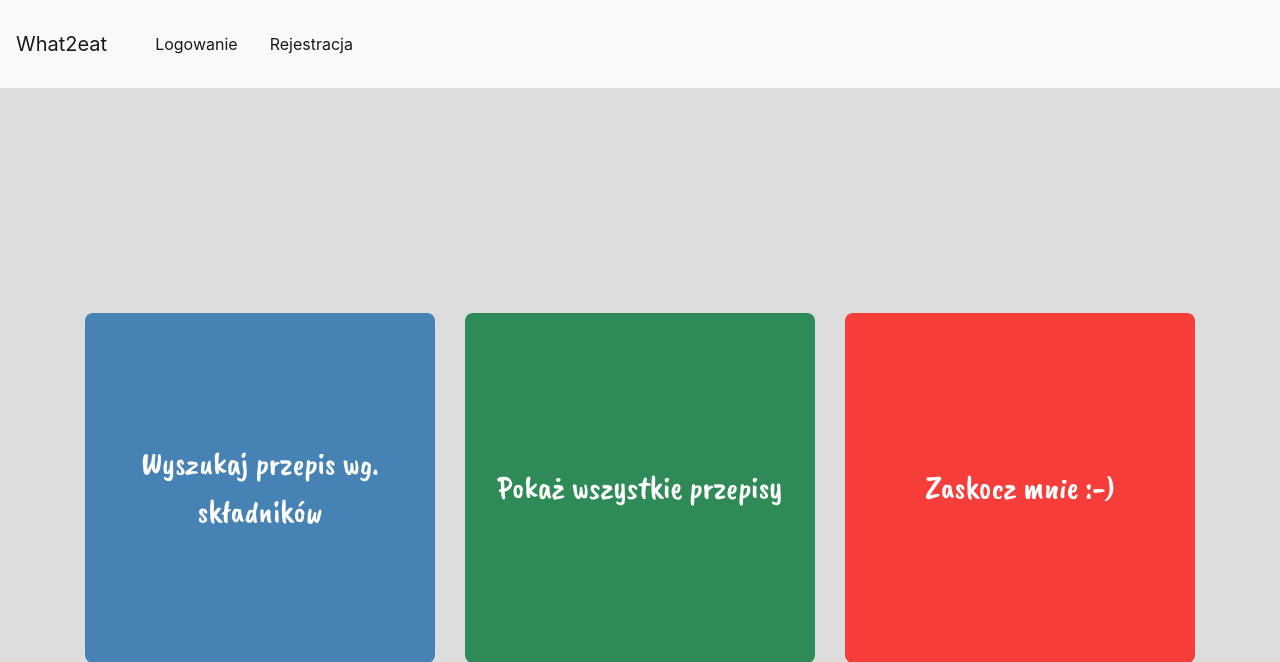
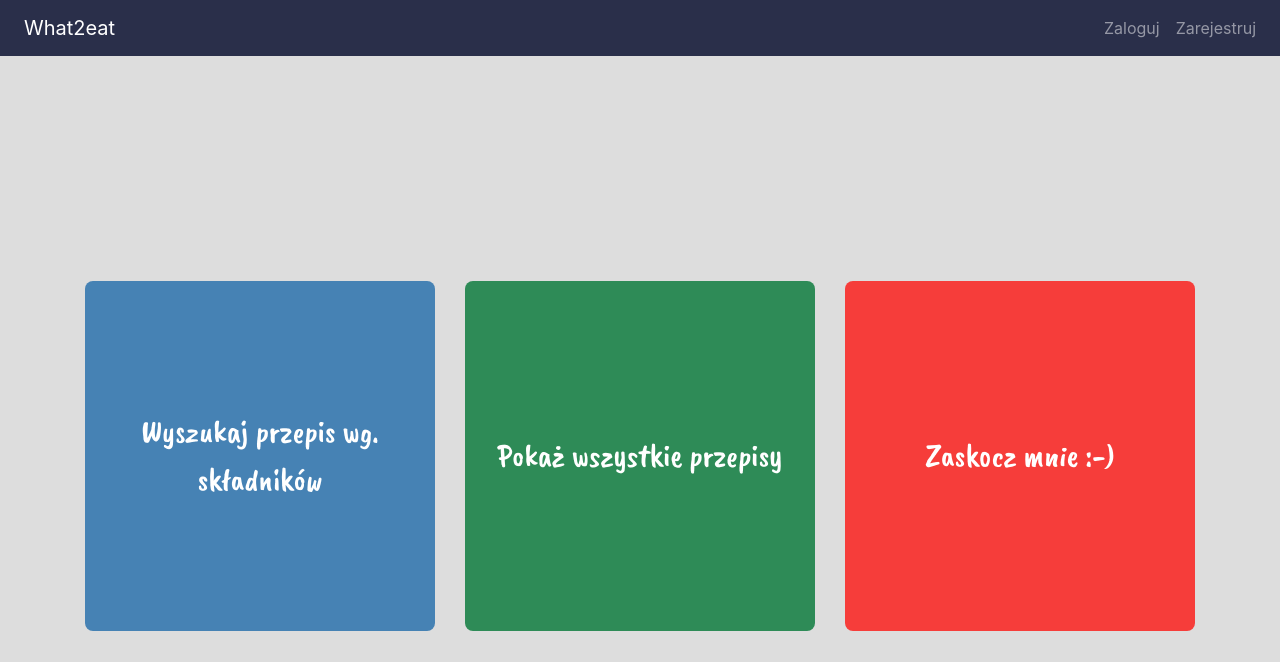
Before and after one commit to trzeciak000/Projekt-Kompetencyjny, a PHP site: page /Projekt-Kompetencyjny/ in a window 1280 px wide. Shown: the top 662 px of the page. After the commit the page ends 631 px from the top, so only its background shows below. Run offline with PHP 8.4, Linux system fonts and the light colour scheme; some libraries are stand-ins or nearby versions.

Commit message:
Wstępnie wystylowany navbar

```diff
--- a/main_panel.php
+++ b/main_panel.php
@@ -1,19 +1,22 @@
 <?php
     session_start();
 ?>
-<nav class="navbar navbar-expand-lg navbar-light bg-light">
-    <a class="navbar-brand" href="<?php echo ROOT_URL; ?>">What2eat</a>
-    <div class="navbar panel" id="navbarText">
-    <span class="navbar-text justify-content-end">
-      <ul class="nav">
-        <?php if(isset($_SESSION['zalogowany'])) : ?>
-            <li><a class="nav-link" href="#">Witaj <?php echo $_SESSION['dane_usera']['login']; ?></a></li>
-            <li><a class="nav-link" href="<?php echo ROOT_PATH; ?>views/user/logout.php">Wyloguj</a></li>
-        <?php else : ?>
-            <li><a class="nav-link" href="<?php echo ROOT_PATH; ?>views/user/logowanie.php">Logowanie</a></li>
-            <li><a class="nav-link" href="<?php echo ROOT_PATH; ?>views/user/rejestracja.php">Rejestracja</a></li>
-        <?php endif; ?>
-      </ul>
-    </span>
-</div>
+<nav id="mainNavbar" class="navbar navbar-dark navbar-expand-lg" style="background-color: #2a2f4a;">
+	<a href="" id="brand" class="navbar-brand ml-2 mr-auto">What2eat</a>
+
+	<button type="button" class="navbar-toggler collapsed" data-toggle="collapse" data-target="#navbarToggle" aria-controls="navbarToggle" aria-expanded="false" aria-label="Toggle navigation">
+		<span class="navbar-toggler-icon"></span>
+	</button>
+
+    <div class="navbar-collapse collapse" id="navbarToggle" style="">
+        <ul class="navbar-nav ml-auto">
+            <?php if(isset($_SESSION['zalogowany'])) : ?>
+                <li class="nav-item mx-2"><a class="nav-link" href="#">Witaj <?php echo $_SESSION['dane_usera']['login']; ?></a></li>
+                <li class="nav item mx-2"><a class="nav-link" href="<?php echo ROOT_PATH; ?>views/user/logout.php">Wyloguj</a></li>
+            <?php else : ?>
+                <li class="nav-item"><a class="nav-link" href="<?php echo ROOT_PATH; ?>views/user/logowanie.php">Zaloguj</a></li>
+                <li class="nav-item"><a class="nav-link" href="<?php echo ROOT_PATH; ?>views/user/rejestracja.php">Zarejestruj</a></li>
+            <?php endif; ?>
+        </ul>
+	</div>
 </nav>
```
